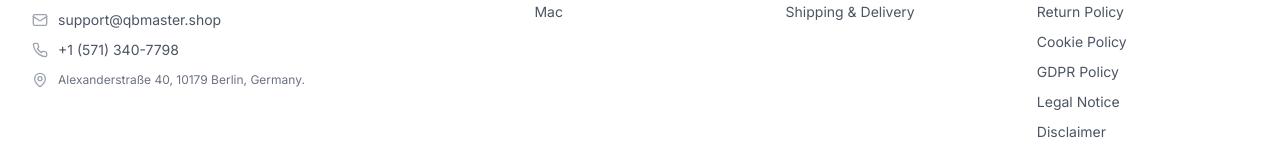
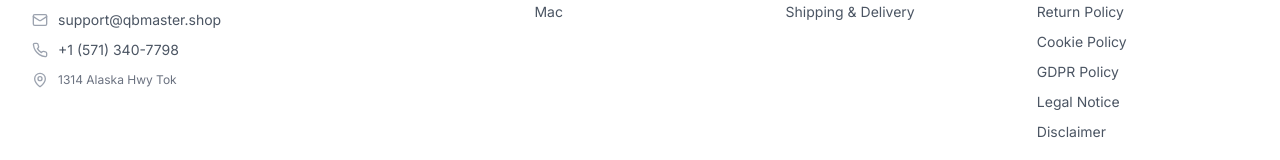
Before and after one commit to mariaelguli-hub/qbmaster.shop, a React (Vite) app: page /admin-messages-panel in a window 1280 px wide. Shown: the part 8640-8800 px from the top of the page. Built offline with nearby package versions, Linux system fonts and the light colour scheme; no server answers.

Commit message:
Update Footer.jsx

```diff
--- a/src/components/Footer.jsx
+++ b/src/components/Footer.jsx
@@ -82,7 +82,7 @@ export default function Footer() {
               <div className="flex items-start gap-2.5">
                 <MapPin className="w-4 h-4 text-gray-400 shrink-0 mt-0.5" />
                 <span className="text-xs leading-relaxed text-gray-500">
-                  Alexanderstraße 40, 10179 Berlin, Germany.
+                  1314 Alaska Hwy Tok
                 </span>
               </div>
             </div>
```
